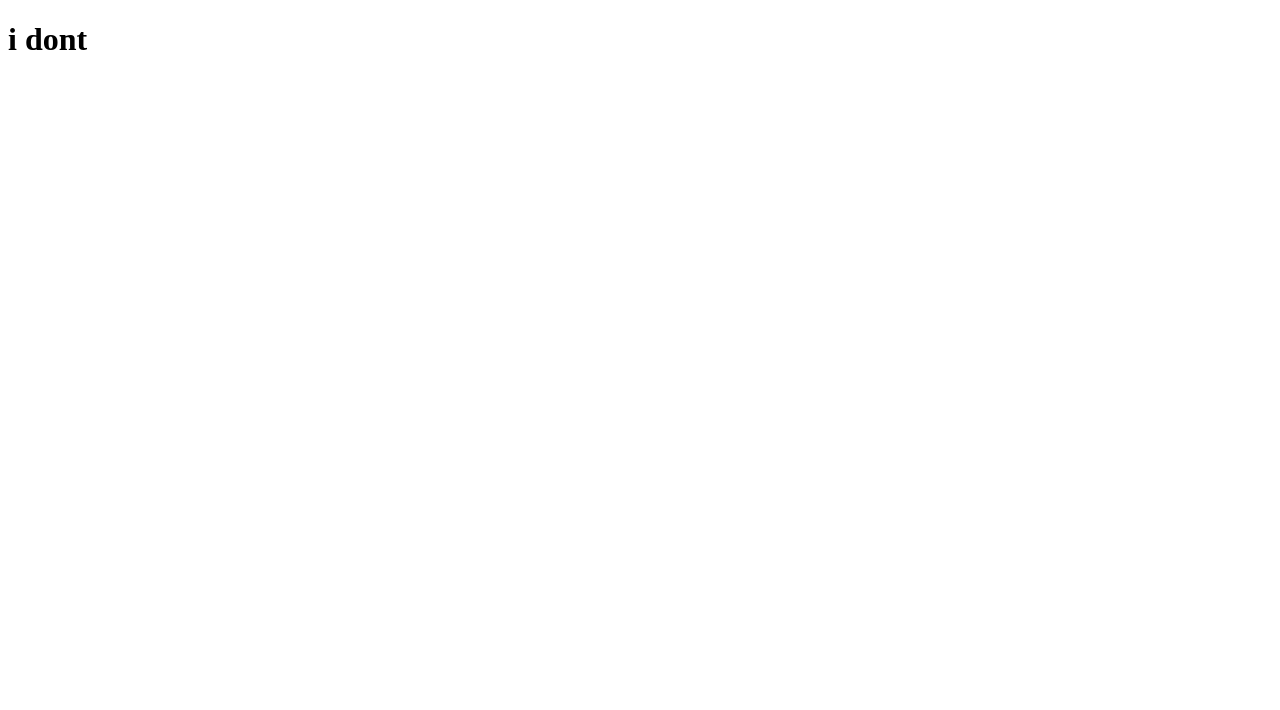
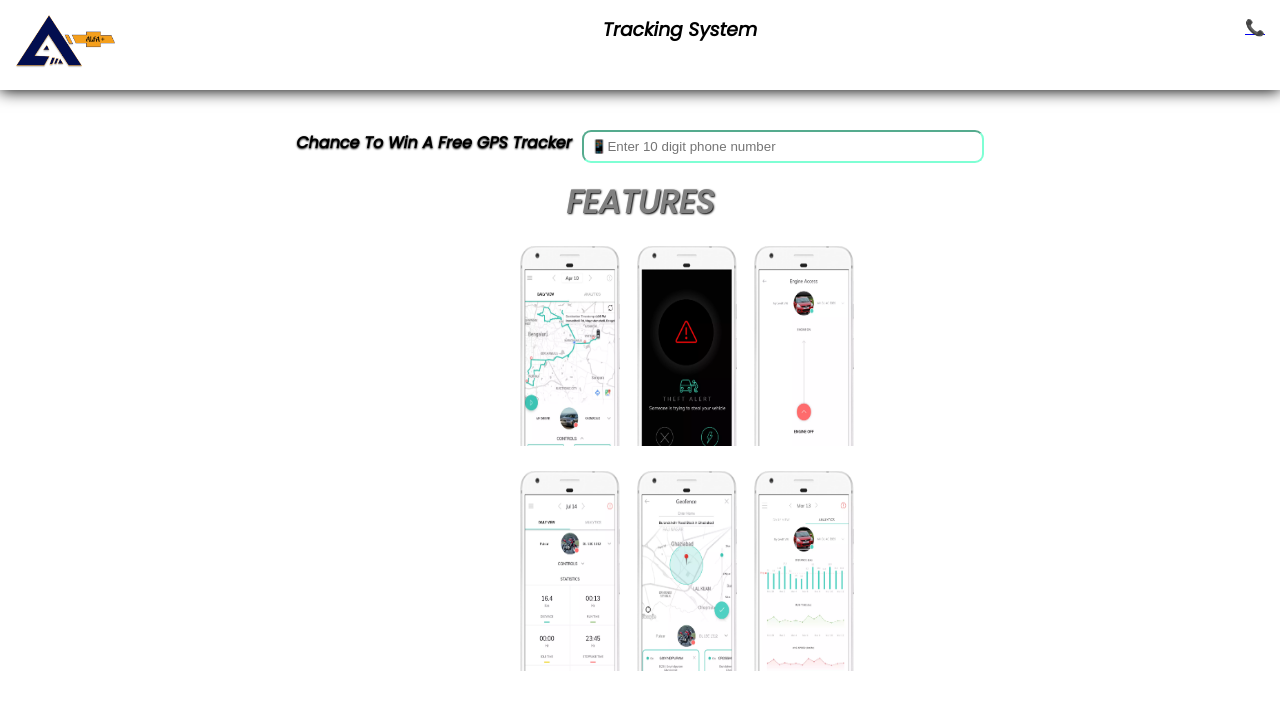
Before and after one commit to Godwin1603/gps-website, a plain HTML site: page index.html in a window 1280 px wide. Drawn offline with Linux system fonts and the light colour scheme.

Commit message:
fix:changed title name

```diff
--- a/index.html
+++ b/index.html
@@ -3,9 +3,59 @@
 <head>
     <meta charset="UTF-8">
     <meta name="viewport" content="width=device-width, initial-scale=1.0">
-    <title>frontend</title>
+    <title>G-Track</title>
+    <link rel="stylesheet" href="style.css">
+    <link rel="icon" href="gtrackindia_logo.jpeg">
+    <link rel="preconnect" href="https://fonts.googleapis.com">
+<link rel="preconnect" href="https://fonts.gstatic.com" crossorigin>
+<link href="https://fonts.googleapis.com/css2?family=Poppins:ital@1&display=swap" rel="stylesheet">
+
 </head>
 <body>
-    <h1>i dont  </h1>
+    <nav class="navbar">
+        <div class="logo">
+        <img src="Group 3.png" width="100px">
+    </div>
+        <h3>Tracking System</h3>
+        <a href="tel:6379656950">📞</a>
+
+    </nav>
+
+    <div class="container1"><br>
+        <h4>Chance To Win A Free GPS Tracker</h4><br>
+        <input class="phno" type="number"  placeholder="📱Enter 10 digit phone number ">
+
+    </div>
+    <h1>FEATURES</h1>
+    <div class="features">
+
+        <img src="feu1.webp" width="100px" height="200px">
+        <img src="feu2.webp" width="100px" height="200px">
+        <img src="feu3.webp" width="100px" height="200px">
+        <img src="feu4.webp" width="100px" height="200px">
+        <img src="feu5.webp" width="100px" height="200px">
+        <img src="feu6.webp" width="100px" height="200px">
+
+    </div>
+
+
+
+
+
+
+
+
+
+
+
+
+
+
+
+
+
+
+
+<script src="script.js"></script>
 </body>
 </html>
--- /dev/null
+++ b/style.css
@@ -0,0 +1,57 @@
+*{
+    padding: 0;
+
+    margin: 0;
+
+}
+body{
+    font-family: 'Poppins', sans-serif;
+}
+.navbar{
+
+  padding: 15px;
+
+  box-shadow: 0px 1px 15px black;
+  display: flex;
+  justify-content:space-between;
+
+}
+.container1{
+    margin-top: 40px;
+   display: flex;
+   justify-content: center;
+   text-shadow: 0px 1px 2px black;
+}
+.phno{
+    padding: 7px;
+    width: 30%;
+    margin-left: 10px;
+    border-radius: 2px;
+    border-color: aquamarine;
+    border-radius: 9px;
+
+}
+.features{
+    display: flex;
+    background-color:white;
+    width: 350px;
+    height: 450px;
+    flex-wrap: wrap;
+    justify-content: space-between;
+    justify-content: space-around;
+
+    margin-left: 40%;
+    margin-top: 20px;
+
+
+}
+h1{
+    text-align: center;
+    color: gray;
+    margin-top: 15px;
+    text-shadow: 1px 1px 2px black;
+}
+
+.logo{
+
+}
```
Also changed, not shown: + logo.jpeg (added), Group 3.png (added), WhatsApp Image 2024-01-26 at 20.07.08_c6f0008a.png (added), feu1.webp (added), feu2.webp (added), feu3.webp (added), feu4.webp (added), feu5.webp (added), feu6.webp (added), gtrackindia_logo.jpeg (added), script.js (added).
